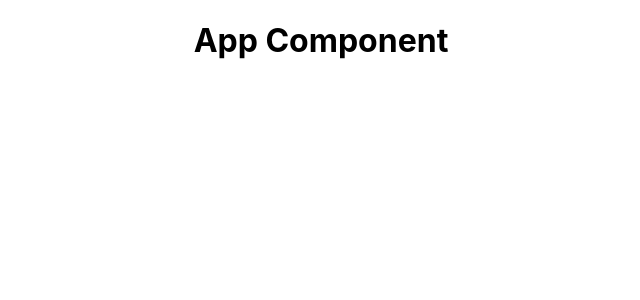
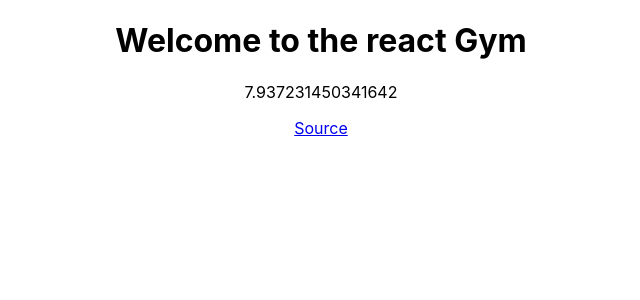
Before and after one commit to reddygtvs/reactGym, a React (Create React App) app in the folder react-gym/: page / in a window 1280 px wide. Shown: the top 300 px of the page, without its empty margins (319-959 px from the left). Built offline with nearby package versions, Linux system fonts and the light colour scheme.

Commit message:
title and href

```diff
--- a/react-gym/src/App.js
+++ b/react-gym/src/App.js
@@ -2,10 +2,14 @@ import React from 'react';
 import './App.css';
 
 function App() {
+  const title = "Welcome to the react Gym"
+  const source = "https://www.youtube.com/watch?v=dQw4w9WgXcQ"
   return (
     <div className="App">
       <div className="content">
-        <h1>App Component</h1>
+        <h1>{ title }</h1>
+        <p>{ Math.random() * 10 }</p>
+        <a href = { source }>Source</a>
       </div>
     </div>
   )
```
